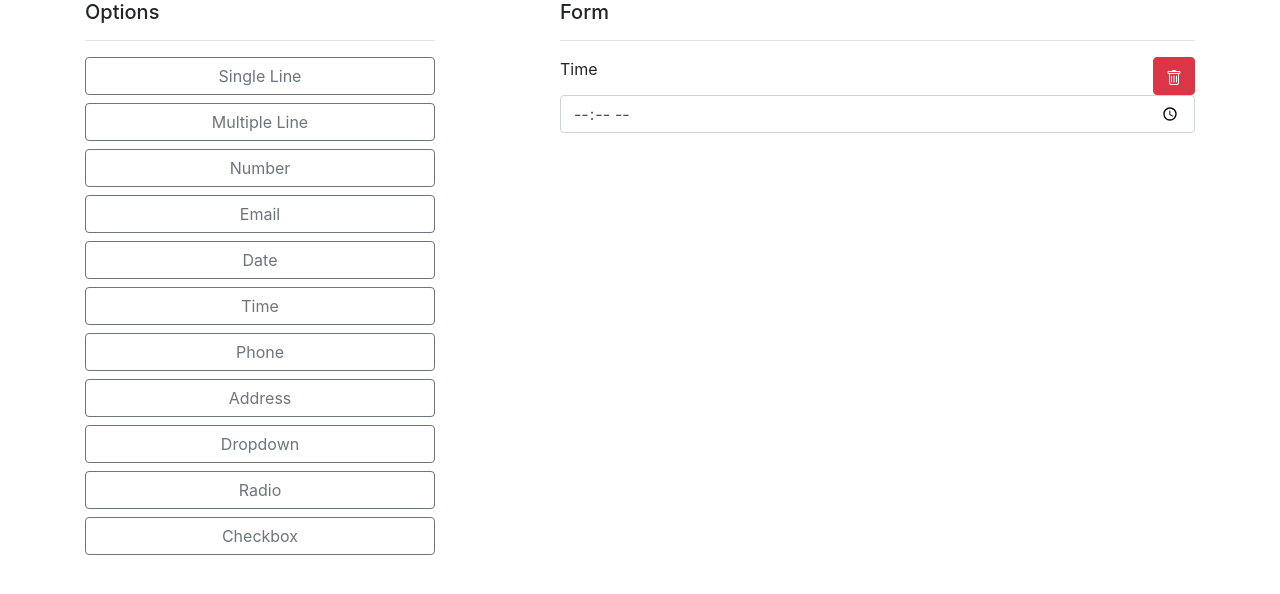
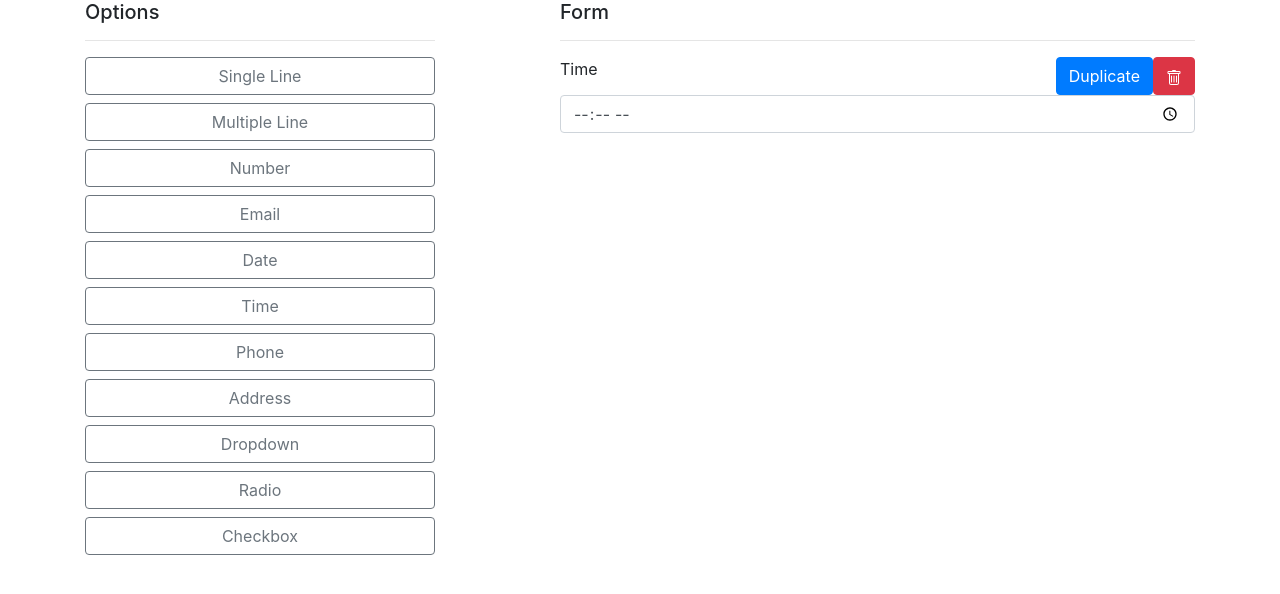
Before and after one commit to codedpills/react-dynamic-form-builder, a React (Create React App) app: page / in a window 1280 px wide. Shown: the top 594 px of the page. Built offline with nearby package versions, Linux system fonts and the light colour scheme.

Commit message:
add duplicateInput function

```diff
--- a/src/components/CreateForm.jsx
+++ b/src/components/CreateForm.jsx
@@ -1,5 +1,7 @@
 import React, { Component } from "react";
 import { Container, Row, Col } from "react-bootstrap";
+import { v4 as uuidv4 } from "uuid";
+
 import DynamicForm from "./DynamicForm";
 import InputButtons from "./InputButtons";
 
@@ -18,6 +20,7 @@ class CreateForm extends Component {
       ],
     };
     this.removeInput = this.removeInput.bind(this);
+    this.duplicateInput = this.duplicateInput.bind(this);
   }
   addSingleLineInput = (input) => {
     this.setState({
@@ -49,6 +52,7 @@ class CreateForm extends Component {
       formInputs: [...this.state.formInputs, input],
     });
   };
+
   removeInput = (input) => {
     const filteredInputs = this.state.formInputs.filter(
       ({ name }) => name !== input.name
@@ -57,7 +61,18 @@ class CreateForm extends Component {
       formInputs: filteredInputs,
     });
   };
+
+  duplicateInput = (input, itemIndex) => {
+    const duplicate = { ...input, name: `${input.type}${uuidv4()}` };
+    const newArr = [...this.state.formInputs];
+    newArr.splice(itemIndex, 0, duplicate);
+    this.setState({
+      formInputs: newArr,
+    });
+  };
+
   render() {
+    console.log(this.state.formInputs.length);
     return (
       <Container>
         <Row>
@@ -80,6 +95,7 @@ class CreateForm extends Component {
             <DynamicForm
               formInputs={this.state.formInputs}
               removeInput={this.removeInput}
+              duplicateInput={this.duplicateInput}
             />
           </Col>
         </Row>
--- a/src/components/DuplicateButton.jsx
+++ b/src/components/DuplicateButton.jsx
@@ -1,11 +1,16 @@
 import React from "react";
 import { Button } from "react-bootstrap";
 
-const DuplicateButton = () => {
+const DuplicateButton = ({ input, duplicateInput, itemIndex }) => {
   return (
-    <>
-      <Button variant="primary">Duplicate</Button>
-    </>
+    <Button
+      variant="primary"
+      onClick={() => {
+        duplicateInput(input, itemIndex);
+      }}
+    >
+      Duplicate
+    </Button>
   );
 };
 
--- a/src/components/DynamicForm.jsx
+++ b/src/components/DynamicForm.jsx
@@ -3,7 +3,7 @@ import { Form, Col } from "react-bootstrap";
 import DeleteButton from "./DeleteButton";
 import DuplicateButton from "./DuplicateButton";
 
-const DynamicForm = ({ formInputs, removeInput }) => {
+const DynamicForm = ({ formInputs, removeInput, duplicateInput }) => {
   const formFields = formInputs.map((input, i) => {
     switch (input.type) {
       case "singleLine":
@@ -15,7 +15,11 @@ const DynamicForm = ({ formInputs, removeInput }) => {
               </Col>
 
               <Col className="text-right">
-                <DuplicateButton />
+                <DuplicateButton
+                  input={input}
+                  duplicateInput={duplicateInput}
+                  itemIndex={i}
+                />
                 <DeleteButton removeInput={removeInput} input={input} />
               </Col>
             </Form.Row>
@@ -31,6 +35,11 @@ const DynamicForm = ({ formInputs, removeInput }) => {
               </Col>
 
               <Col className="text-right">
+                <DuplicateButton
+                  input={input}
+                  duplicateInput={duplicateInput}
+                  itemIndex={i}
+                />
                 <DeleteButton removeInput={removeInput} input={input} />
               </Col>
             </Form.Row>
@@ -50,6 +59,11 @@ const DynamicForm = ({ formInputs, removeInput }) => {
               </Col>
 
               <Col className="text-right">
+                <DuplicateButton
+                  input={input}
+                  duplicateInput={duplicateInput}
+                  itemIndex={i}
+                />
                 <DeleteButton removeInput={removeInput} input={input} />
               </Col>
             </Form.Row>
@@ -65,6 +79,11 @@ const DynamicForm = ({ formInputs, removeInput }) => {
               </Col>
 
               <Col className="text-right">
+                <DuplicateButton
+                  input={input}
+                  duplicateInput={duplicateInput}
+                  itemIndex={i}
+                />
                 <DeleteButton removeInput={removeInput} input={input} />
               </Col>
             </Form.Row>
@@ -80,6 +99,11 @@ const DynamicForm = ({ formInputs, removeInput }) => {
               </Col>
 
               <Col className="text-right">
+                <DuplicateButton
+                  input={input}
+                  duplicateInput={duplicateInput}
+                  itemIndex={i}
+                />
                 <DeleteButton removeInput={removeInput} input={input} />
               </Col>
             </Form.Row>
@@ -95,6 +119,11 @@ const DynamicForm = ({ formInputs, removeInput }) => {
               </Col>
 
               <Col className="text-right">
+                <DuplicateButton
+                  input={input}
+                  duplicateInput={duplicateInput}
+                  itemIndex={i}
+                />
                 <DeleteButton removeInput={removeInput} input={input} />
               </Col>
             </Form.Row>
```
Also changed, not shown: 1 other file (tests, documents, lock files or other folders).
